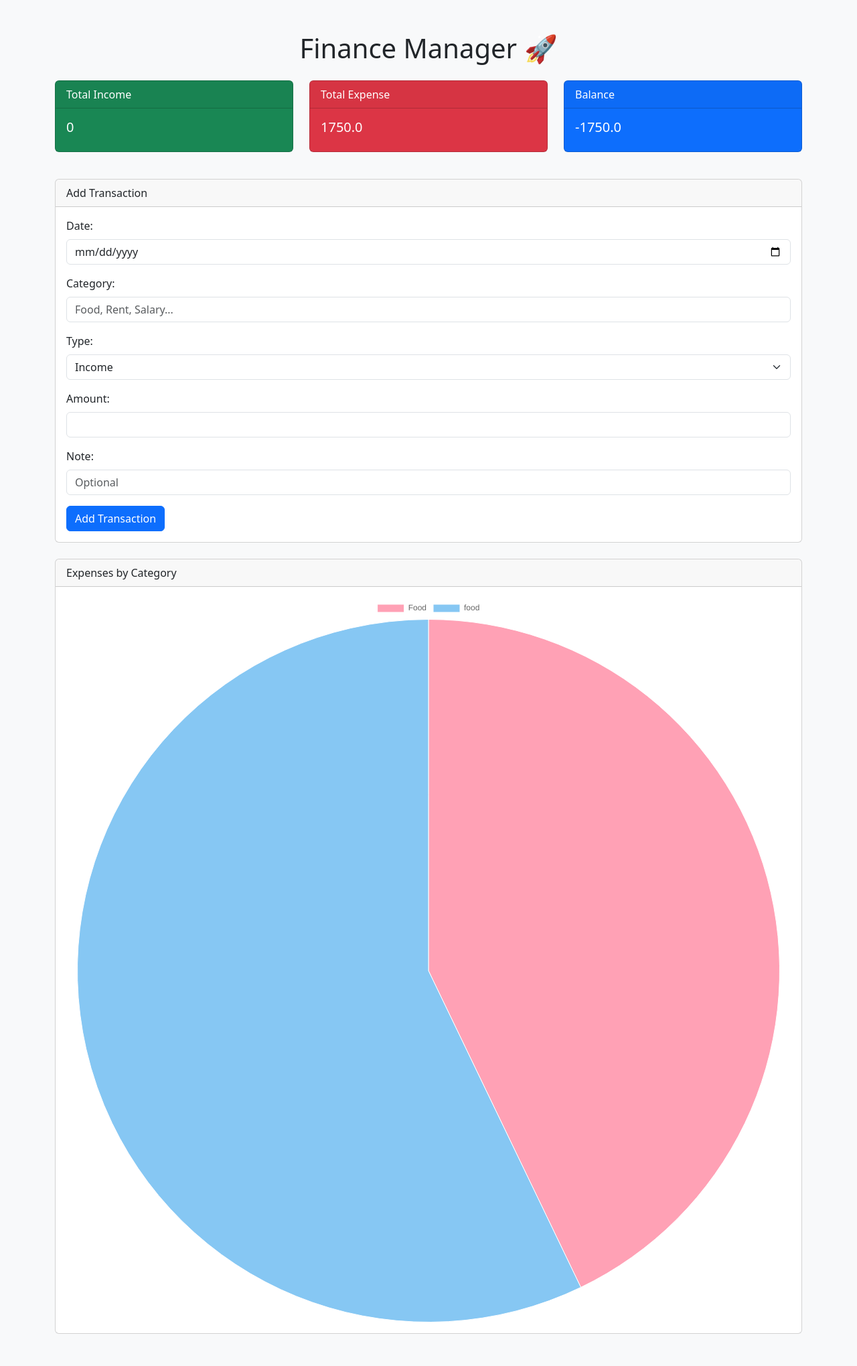
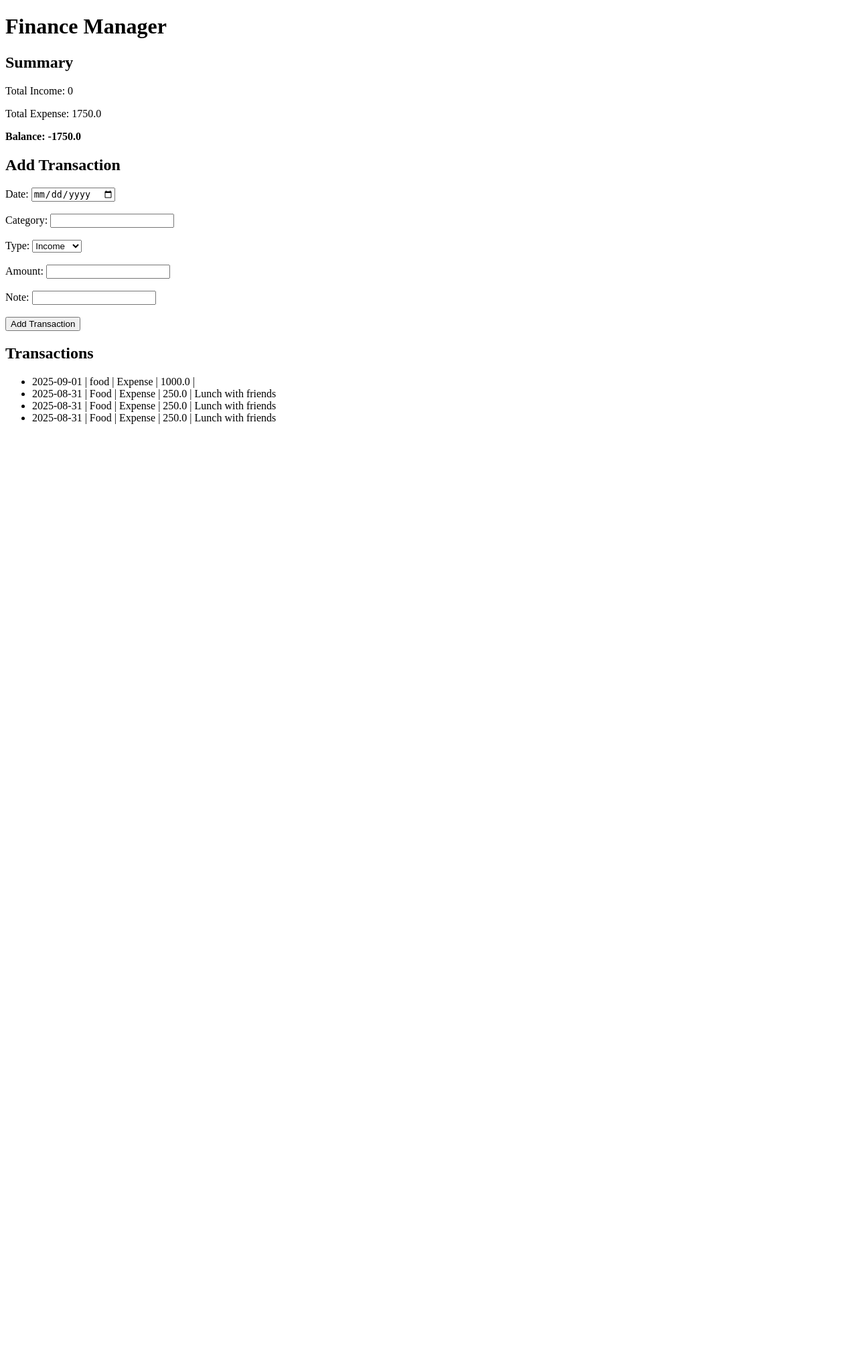
Before and after one commit to ayueshthebuddy/finance-manager, a Flask app: page / in a window 1280 px wide. Shown: the whole page at 67% size. After the commit the page ends 633 px from the top, so only its background shows below. Run offline with Flask 3, Linux system fonts and the light colour scheme; data comes from the database, SQL or seed files in the repository.

Commit message:
Added transaction form

```diff
--- a/app.py
+++ b/app.py
@@ -1,4 +1,4 @@
-from flask import Flask, render_template, request, redirect
+from flask import Flask, render_template, request, redirect, url_for
 import sqlite3
 import os
 
@@ -26,117 +26,54 @@ def init_db():
     conn.commit()
     conn.close()
 
-# Initialize DB when app starts
 init_db()
 
-# ---------- Home Dashboard ----------
+# ---------- Routes ----------
 @app.route("/")
 def home():
     conn = sqlite3.connect("database/finance.db")
     cursor = conn.cursor()
 
-    # Total Income
+    cursor.execute("SELECT * FROM transactions ORDER BY date DESC")
+    transactions = cursor.fetchall()
+
     cursor.execute("SELECT SUM(amount) FROM transactions WHERE type='Income'")
     total_income = cursor.fetchone()[0] or 0
 
-    # Total Expense
     cursor.execute("SELECT SUM(amount) FROM transactions WHERE type='Expense'")
     total_expense = cursor.fetchone()[0] or 0
 
-    # Balance
     balance = total_income - total_expense
-
-    # Expenses by category (for pie chart)
-    cursor.execute("SELECT category, SUM(amount) FROM transactions WHERE type='Expense' GROUP BY category")
-    category_data = cursor.fetchall()
-    categories = [row[0] for row in category_data]
-    category_amounts = [row[1] for row in category_data]
 
     conn.close()
 
     return render_template(
         "index.html",
+        transactions=transactions,
         total_income=total_income,
         total_expense=total_expense,
-        balance=balance,
-        categories=categories,
-        category_amounts=category_amounts
+        balance=balance
     )
 
-# ---------- Transactions Page ----------
-@app.route("/transactions")
-def get_transactions():
-    conn = sqlite3.connect("database/finance.db")
-    cursor = conn.cursor()
-    cursor.execute("SELECT * FROM transactions")
-    rows = cursor.fetchall()
-    conn.close()
-
-    return render_template("transactions.html", transactions=rows)
-
-# ---------- Add Transaction Form Submission ----------
-@app.route("/add_transaction", methods=["POST"])
+# Route for handling form submission
+@app.route("/add", methods=["POST"])
 def add_transaction():
     date = request.form["date"]
     category = request.form["category"]
     type_ = request.form["type"]
-    amount = float(request.form["amount"])
+    amount = request.form["amount"]
     note = request.form["note"]
 
     conn = sqlite3.connect("database/finance.db")
     cursor = conn.cursor()
-    cursor.execute("""
-        INSERT INTO transactions (date, category, type, amount, note)
-        VALUES (?, ?, ?, ?, ?)
-    """, (date, category, type_, amount, note))
+    cursor.execute(
+        "INSERT INTO transactions (date, category, type, amount, note) VALUES (?, ?, ?, ?, ?)",
+        (date, category, type_, amount, note),
+    )
     conn.commit()
     conn.close()
 
-    return redirect("/transactions")
+    return redirect(url_for("home"))
 
-@app.route("/delete_transaction/<int:id>")
-def delete_transaction(id):
-    conn = sqlite3.connect("database/finance.db")
-    cursor = conn.cursor()
-    cursor.execute("DELETE FROM transactions WHERE id=?", (id,))
-    conn.commit()
-    conn.close()
-    return redirect("/transactions")
-
-# -------------Show edit form--------------------
-@app.route("/edit_transaction/<int:id>")
-def edit_transaction(id):
-    conn = sqlite3.connect("database/finance.db")
-    cursor = conn.cursor()
-    cursor.execute("SELECT * FROM transactions WHERE id=?", (id,))
-    tx = cursor.fetchone()
-    conn.close()
-    return render_template("edit_transaction.html", tx=tx)
-
-# Handle edit form submission
-@app.route("/update_transaction/<int:id>", methods=["POST"])
-def update_transaction(id):
-    date = request.form["date"]
-    category = request.form["category"]
-    type_ = request.form["type"]
-    amount = float(request.form["amount"])
-    note = request.form["note"]
-
-    conn = sqlite3.connect("database/finance.db")
-    cursor = conn.cursor()
-    cursor.execute("""
-        UPDATE transactions
-        SET date=?, category=?, type=?, amount=?, note=?
-        WHERE id=?
-    """, (date, category, type_, amount, note, id))
-    conn.commit()
-    conn.close()
-    return redirect("/transactions")
-
-
-
-# ---------- Run App ----------
 if __name__ == "__main__":
-    import os
-    port = int(os.environ.get("PORT", 5000))
-    app.run(host="0.0.0.0", port=port, debug=True)
+    app.run(debug=True)
--- a/templates/index.html
+++ b/templates/index.html
@@ -2,111 +2,43 @@
 <html>
 <head>
     <title>Finance Manager</title>
-    <script src="https://cdn.jsdelivr.net/npm/chart.js"></script>
-    <!-- Bootstrap CSS -->
-<link href="https://cdn.jsdelivr.net/npm/bootstrap@5.3.1/dist/css/bootstrap.min.css" rel="stylesheet">
-<!-- Chart.js (already included) -->
-<script src="https://cdn.jsdelivr.net/npm/chart.js"></script>
+</head>
+<body>
+    <h1>Finance Manager</h1>
 
+    <h2>Summary</h2>
+    <p>Total Income: {{ total_income }}</p>
+    <p>Total Expense: {{ total_expense }}</p>
+    <p><b>Balance: {{ balance }}</b></p>
 
-</head>
-<body class="bg-light">
-    <div class="container my-5">
-        <h1 class="text-center mb-4">Finance Manager 🚀</h1>
+    <h2>Add Transaction</h2>
+    <form action="/add" method="POST">
+        <label>Date:</label>
+        <input type="date" name="date" required><br><br>
 
-        <!-- Dashboard Cards -->
-        <div class="row mb-4">
-            <div class="col-md-4">
-                <div class="card text-white bg-success mb-3">
-                    <div class="card-header">Total Income</div>
-                    <div class="card-body">
-                        <h5 class="card-title">{{ total_income }}</h5>
-                    </div>
-                </div>
-            </div>
-            <div class="col-md-4">
-                <div class="card text-white bg-danger mb-3">
-                    <div class="card-header">Total Expense</div>
-                    <div class="card-body">
-                        <h5 class="card-title">{{ total_expense }}</h5>
-                    </div>
-                </div>
-            </div>
-            <div class="col-md-4">
-                <div class="card text-white bg-primary mb-3">
-                    <div class="card-header">Balance</div>
-                    <div class="card-body">
-                        <h5 class="card-title">{{ balance }}</h5>
-                    </div>
-                </div>
-            </div>
-        </div>
+        <label>Category:</label>
+        <input type="text" name="category" required><br><br>
 
-        <!-- Add Transaction Form -->
-        <div class="card mb-4">
-            <div class="card-header">Add Transaction</div>
-            <div class="card-body">
-                <form action="/add_transaction" method="POST">
-                    <div class="mb-3">
-                        <label class="form-label">Date:</label>
-                        <input type="date" class="form-control" name="date" required>
-                    </div>
-                    <div class="mb-3">
-                        <label class="form-label">Category:</label>
-                        <input type="text" class="form-control" name="category" placeholder="Food, Rent, Salary..." required>
-                    </div>
-                    <div class="mb-3">
-                        <label class="form-label">Type:</label>
-                        <select class="form-select" name="type" required>
-                            <option value="Income">Income</option>
-                            <option value="Expense">Expense</option>
-                        </select>
-                    </div>
-                    <div class="mb-3">
-                        <label class="form-label">Amount:</label>
-                        <input type="number" class="form-control" name="amount" step="0.01" required>
-                    </div>
-                    <div class="mb-3">
-                        <label class="form-label">Note:</label>
-                        <input type="text" class="form-control" name="note" placeholder="Optional">
-                    </div>
-                    <button type="submit" class="btn btn-primary">Add Transaction</button>
-                </form>
-            </div>
-        </div>
+        <label>Type:</label>
+        <select name="type" required>
+            <option value="Income">Income</option>
+            <option value="Expense">Expense</option>
+        </select><br><br>
 
-        <!-- Pie Chart -->
-        <div class="card">
-            <div class="card-header">Expenses by Category</div>
-            <div class="card-body">
-                <canvas id="expenseChart"></canvas>
-            </div>
-        </div>
-    </div>
+        <label>Amount:</label>
+        <input type="number" step="0.01" name="amount" required><br><br>
 
-    <script>
-    var ctx = document.getElementById('expenseChart').getContext('2d');
-    var expenseChart = new Chart(ctx, {
-        type: 'pie',
-        data: {
-            labels: {{ categories|tojson }},
-            datasets: [{
-                label: 'Expenses',
-                data: {{ category_amounts|tojson }},
-                backgroundColor: [
-                    'rgba(255, 99, 132, 0.6)',
-                    'rgba(54, 162, 235, 0.6)',
-                    'rgba(255, 206, 86, 0.6)',
-                    'rgba(75, 192, 192, 0.6)',
-                    'rgba(153, 102, 255, 0.6)',
-                    'rgba(255, 159, 64, 0.6)'
-                ],
-                borderWidth: 1
-            }]
-        },
-        options: { responsive: true }
-    });
-    </script>
+        <label>Note:</label>
+        <input type="text" name="note"><br><br>
 
+        <button type="submit">Add Transaction</button>
+    </form>
 
+    <h2>Transactions</h2>
+    <ul>
+        {% for t in transactions %}
+            <li>{{ t[1] }} | {{ t[2] }} | {{ t[3] }} | {{ t[4] }} | {{ t[5] }}</li>
+        {% endfor %}
+    </ul>
+</body>
 </html>
```
Also changed, not shown: requirment.txt (deleted).
